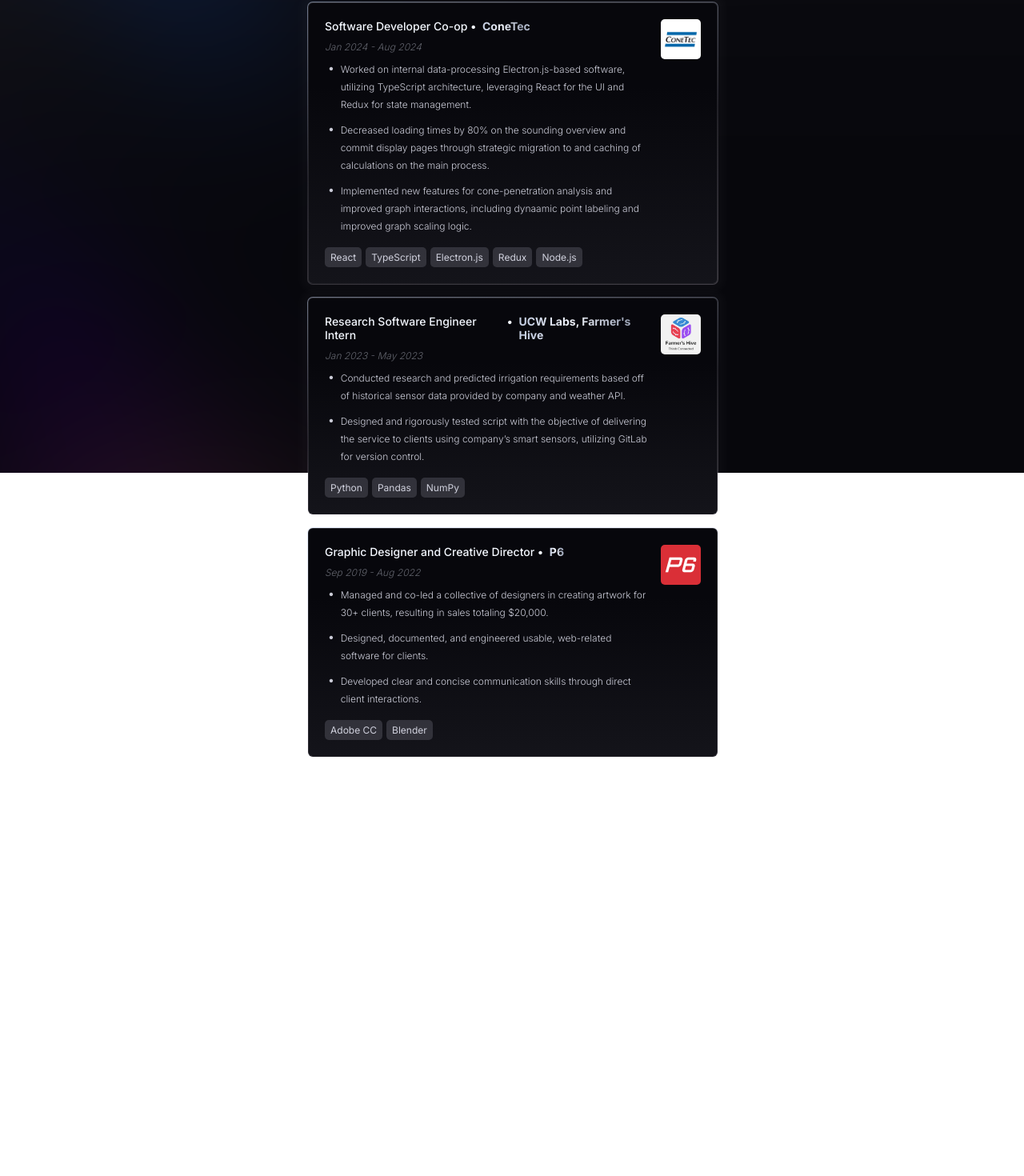
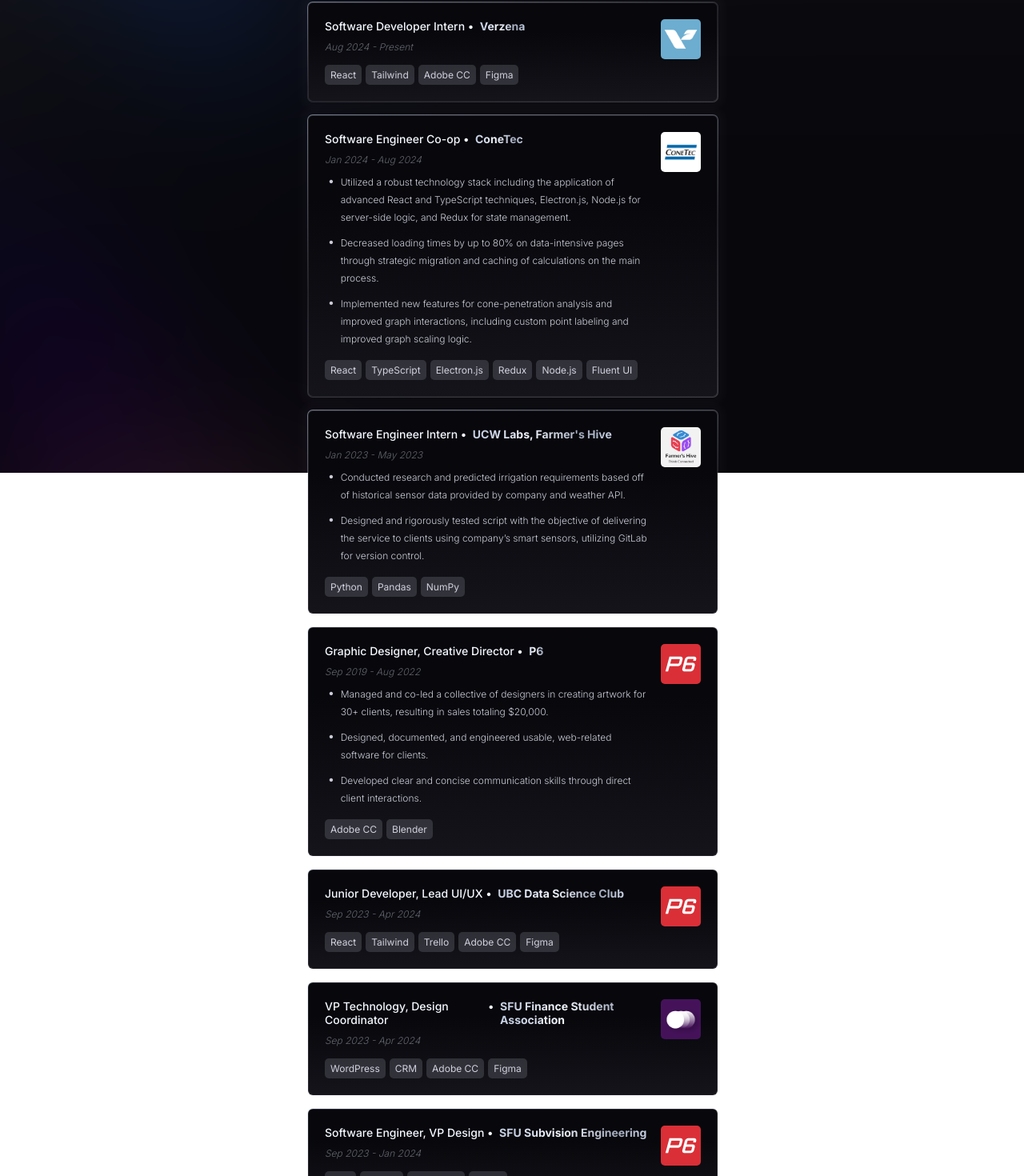
Before and after one commit to xegativ/PortfolioV2, a React (Vite) app in the folder PortfolioV2/: page /experience in a window 1280 px wide. Shown: the part 209-1679 px from the top of the page at 80% size. Before the commit the page ends 1256 px from the top, so only its background shows below. Built offline with nearby package versions, Linux system fonts and the light colour scheme.

Commit message:
Updated data

```diff
--- a/PortfolioV2/src/components/data/data.ts
+++ b/PortfolioV2/src/components/data/data.ts
@@ -2,21 +2,30 @@
 
  const experienceData = [
     {
-        title: "Software Developer Co-op",
+        title: "Software Developer Intern",
+        titleAddition: "Verzena",
+        subTitle: "Aug 2024 - Present",
+
+        tags: ["React", "Tailwind", "Adobe CC", "Figma"],
+        showIcon: true,
+        iconName: "verzena.png",
+    },
+    {
+        title: "Software Engineer Co-op",
         titleAddition: "ConeTec",
         subTitle: "Jan 2024 - Aug 2024",
         bulletPoints: [
-            "Worked on internal data-processing Electron.js-based software, utilizing TypeScript architecture, leveraging React for the UI and Redux for state management.",
-            "Decreased loading times by 80% on the sounding overview and commit display pages through strategic migration to and caching of calculations on the main process.",
-            "Implemented new features for cone-penetration analysis and improved graph interactions, including dynaamic point labeling and improved graph scaling logic.",
+            "Utilized a robust technology stack including the application of advanced React and TypeScript techniques, Electron.js, Node.js for server-side logic, and Redux for state management.",
+            "Decreased loading times by up to 80% on data-intensive pages through strategic migration and caching of calculations on the main process.",
+            "Implemented new features for cone-penetration analysis and improved graph interactions, including custom point labeling and improved graph scaling logic.",
 
         ],
-        tags: ["React", "TypeScript", "Electron.js", "Redux", "Node.js"],
+        tags: ["React", "TypeScript", "Electron.js", "Redux", "Node.js", "Fluent UI"],
         showIcon: true,
         iconName: "conetec-icon.jpg",
     },
     {
-        title: "Research Software Engineer Intern",
+        title: "Software Engineer Intern",
         titleAddition: "UCW Labs, Farmer's Hive",
         subTitle: "Jan 2023 - May 2023",
         tags: ["Python", "Pandas", "NumPy"],
@@ -28,7 +37,7 @@
         ],
     },
     {
-        title: "Graphic Designer and Creative Director",
+        title: "Graphic Designer, Creative Director",
         titleAddition: "P6",
         subTitle: "Sep 2019 - Aug 2022",
         tags: ["Adobe CC", "Blender"],
@@ -40,6 +49,40 @@
             "Developed clear and concise communication skills through direct client interactions.",
         ],
     },
+    {
+        title: "Junior Developer, Lead UI/UX",
+        titleAddition: "UBC Data Science Club",
+        subTitle: "Sep 2023 - Apr 2024",
+        tags: ["React", "Tailwind", "Trello","Adobe CC", "Figma"],
+        showIcon: true,
+        iconName: "p6-logo-2.png",
+
+    },
+    {
+        title: "VP Technology, Design Coordinator",
+        titleAddition: "SFU Finance Student Association",
+        subTitle: "Sep 2023 - Apr 2024",
+        tags: ["WordPress", "CRM", "Adobe CC" ,"Figma"],
+        showIcon: true,
+        iconName: "finsa_logo.png",
+
+    },
+    {
+        title: "Software Engineer, VP Design",
+        titleAddition: "SFU Subvision Engineering",
+        subTitle: "Sep 2023 - Jan 2024",
+        tags: ["ROS", "Python", "Adobe CC", "Figma"],
+        showIcon: true,
+        iconName: "p6-logo-2.png",
+    },
+    {
+        title: "Graphic Designer",
+        titleAddition: "UBC Vietnamese Student Association",
+        subTitle: "Sep 2021 - Jun 2022",
+        tags: ["Adobe CC"],
+        showIcon: true,
+        iconName: "p6-logo-2.png",
+    }
 ] as IBox[];
 
 const projectData = [
--- a/PortfolioV2/src/components/pages/PageMore.tsx
+++ b/PortfolioV2/src/components/pages/PageMore.tsx
@@ -7,19 +7,12 @@
     boxesData: IBox[];
 }
 
-const pageTextWrapper = {
-    paddingTop: "100px",
-    paddingBottom: "100px",
-    marginLeft: "30vw",
-    marginRight: "30vw",
-};
-
 function PageMore(props: IPageMoreProps) {
     const { sectionName, boxesData } = props;
     return (
         <>
             <div className="background"></div>
-            <div style={pageTextWrapper}>
+            <div className="page-more-wrapper">
                 <Link className="back-button" to="/">
                     Back
                 </Link>
--- a/PortfolioV2/src/index.css
+++ b/PortfolioV2/src/index.css
@@ -244,6 +244,13 @@
   margin-right: 30vw;
 }
 
+.page-more-wrapper {
+  margin-left: 30vw;
+  margin-right: 30vw;
+  padding-top: 100px;
+  padding-bottom: 100px;
+}
+
 @media screen and (max-width: 1300px)
 {
   :root {
@@ -272,8 +279,14 @@
     margin-right: 15vw;
   }
 
-  :root {
+  /* :root {
     --page-margin-side: 15vw;
+  } */
+  .page-more-wrapper {
+    margin-left: 5vw;
+    margin-right: 5vw;
+    padding-top: 100px;
+    padding-bottom: 100px;
   }
 
 }
```
Also changed, not shown: PortfolioV2/public/icons/finsa_logo.png (added), PortfolioV2/public/icons/verzena.png (added).
